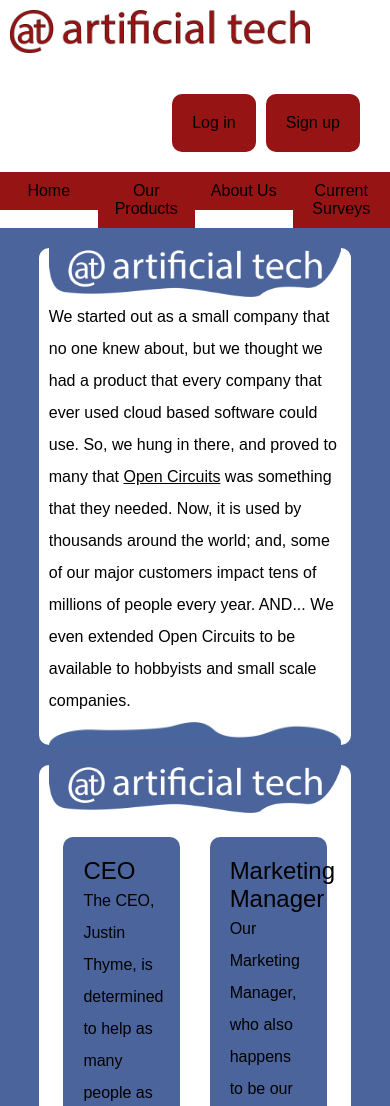
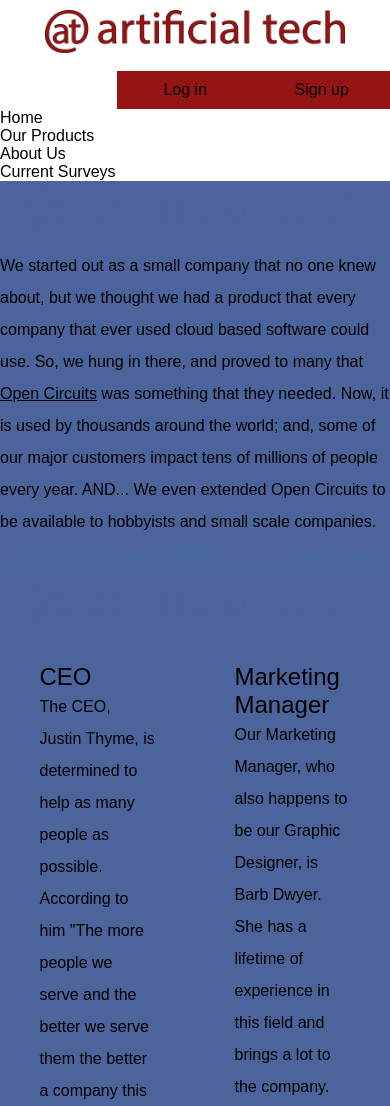
Before and after one commit to sswagger/Artificial-Tech, a website: page src/about-us.html in a window 390 px wide. Shown: the top 1106 px of the page. Drawn offline with Linux system fonts and the light colour scheme.

Commit message:
started responsive design

```diff
--- a/src/css/basic.css
+++ b/src/css/basic.css
@@ -22,46 +22,14 @@ header {
 	background-color: white;
 }
 
-h1 {
-	float: left;
-	text-align: center;
-	font-size: 3rem;
-}
-
 h1 img {
 	margin: 10px;
 	width: 300px;
 	color: rgb(150, 20, 20);
 }
 
-ul#account {
-	float: right;
-	margin: 20px;
-}
-
-#account li {
-	float: left;
-	text-align: center;
-	list-style-type: none;
-	box-sizing: border-box;
-	margin-right: 10px;
-	border-radius: 10px;
-	padding: 20px;
-	background-color: rgb(150, 20, 20);
-}
-
 nav {
 	clear: both;
-}
-
-header nav li {
-	float: left;
-	width: 25%;
-	text-align: center;
-	list-style-type: none;
-	box-sizing: border-box;
-	padding: 10px;
-	background-color: rgb(150, 20, 20);
 }
 
 nav::after {
@@ -74,23 +42,9 @@ nav::after {
  * Footer
  * ======
  */
-
 footer {
 	background-color: white;
 	border-top: rgb(150, 20, 20) 20px solid;
-}
-footer div {
-	float: left;
-	padding: 10px;
-	box-sizing: border-box;
-	width: 20%;
-}
-footer li {
-	text-align: center;
-	list-style-type: none;
-	box-sizing: border-box;
-	padding: 10px;
-	background-color: rgb(150, 20, 20);
 }
 
 /* ======================
@@ -104,14 +58,6 @@ footer li {
 	line-height: 2;
 	width: auto;
 	text-decoration: underline;
-}
-
-div {
-	background-color: white;
-	width: 75%;
-	margin: 20px auto;
-	padding: 0 10px;
-	border-radius: 10px;
 }
 
 div img {
@@ -137,10 +83,86 @@ h3 {
  * Responsive Design
  * =================
  */
+/* desktop: everything wider than 950px */
 @media (min-width: 950px) {
-/* desktop: everything wider than 950px */
+	/*=== Header ===*/
+	h1 {
+		float: left;
+		text-align: center;
+		font-size: 3rem;
+	}
 
+	header nav li {
+		float: left;
+		width: 25%;
+		text-align: center;
+		list-style-type: none;
+		box-sizing: border-box;
+		padding: 10px;
+		background-color: rgb(150, 20, 20);
+	}
+
+	ul#account {
+		float: right;
+		margin: 20px;
+	}
+
+	#account li {
+		float: left;
+		text-align: center;
+		list-style-type: none;
+		box-sizing: border-box;
+		margin-right: 10px;
+		border-radius: 10px;
+		padding: 20px;
+		background-color: rgb(150, 20, 20);
+	}
+
+	/*=== footer ===*/
+	footer div {
+		float: left;
+		padding: 10px;
+		box-sizing: border-box;
+		width: 20%;
+	}
+
+	footer li {
+		text-align: center;
+		list-style-type: none;
+		box-sizing: border-box;
+		padding: 10px;
+		background-color: rgb(150, 20, 20);
+	}
+
+	/*=== other elements ===*/
+	div {
+		background-color: white;
+		width: 75%;
+		margin: 20px auto;
+		padding: 0 10px;
+		border-radius: 10px;
+	}
 }
+/* mobile/tablet: everything smaller than 950px wide*/
 @media (max-width: 950px) {
-/* mobile/tablet: everything smaller than 950px wide*/
+	/*=== header ===*/
+	h1 {
+		width: 100%;
+		text-align: center;
+	}
+
+	ul#account {
+		width: 70%;
+		float: right;
+	}
+
+	#account li {
+		float: left;
+		text-align: center;
+		list-style-type: none;
+		box-sizing: border-box;
+		padding: 10px;
+		width: 50%;
+		background-color: rgb(150, 20, 20);
+	}
 }
```
